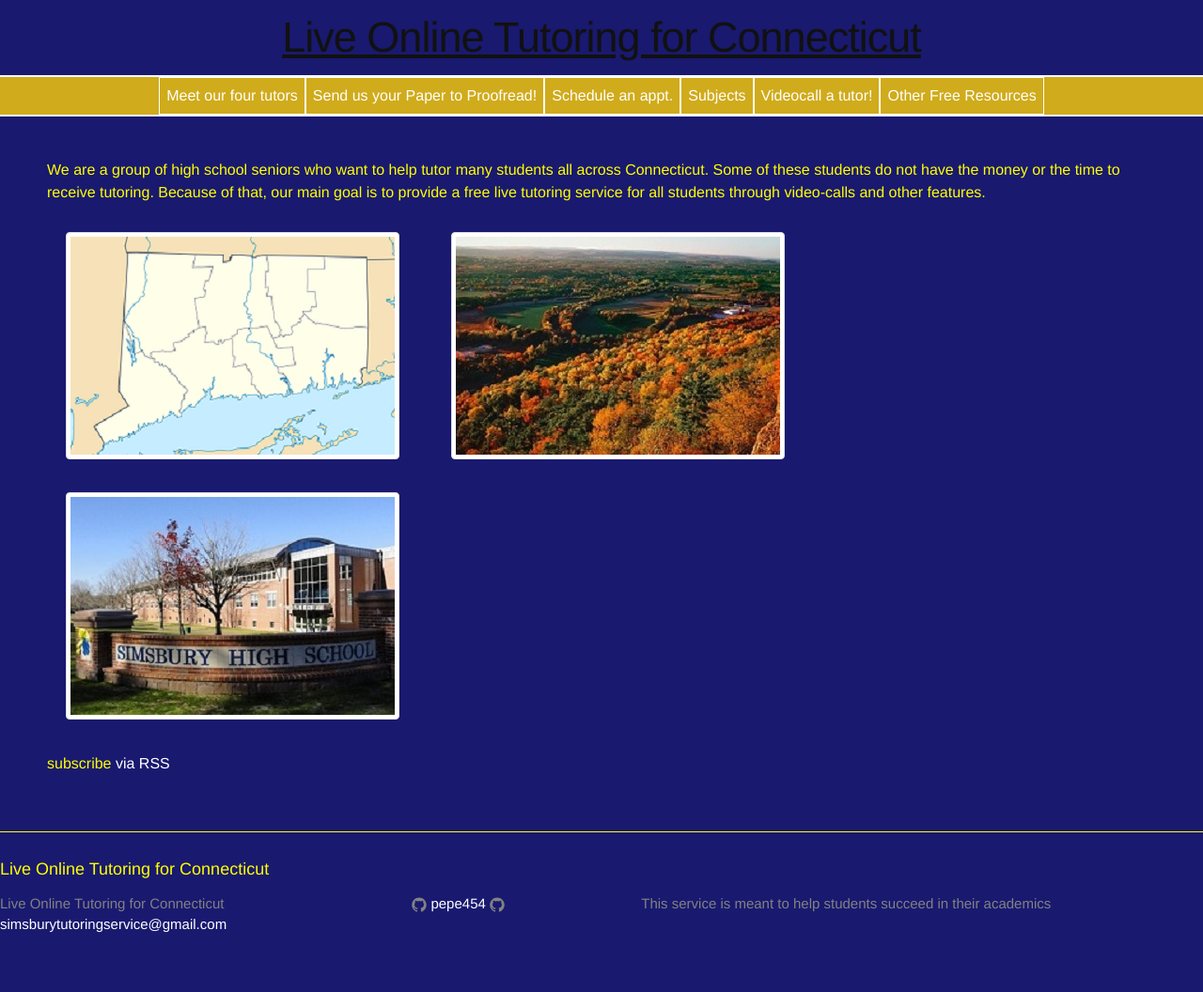
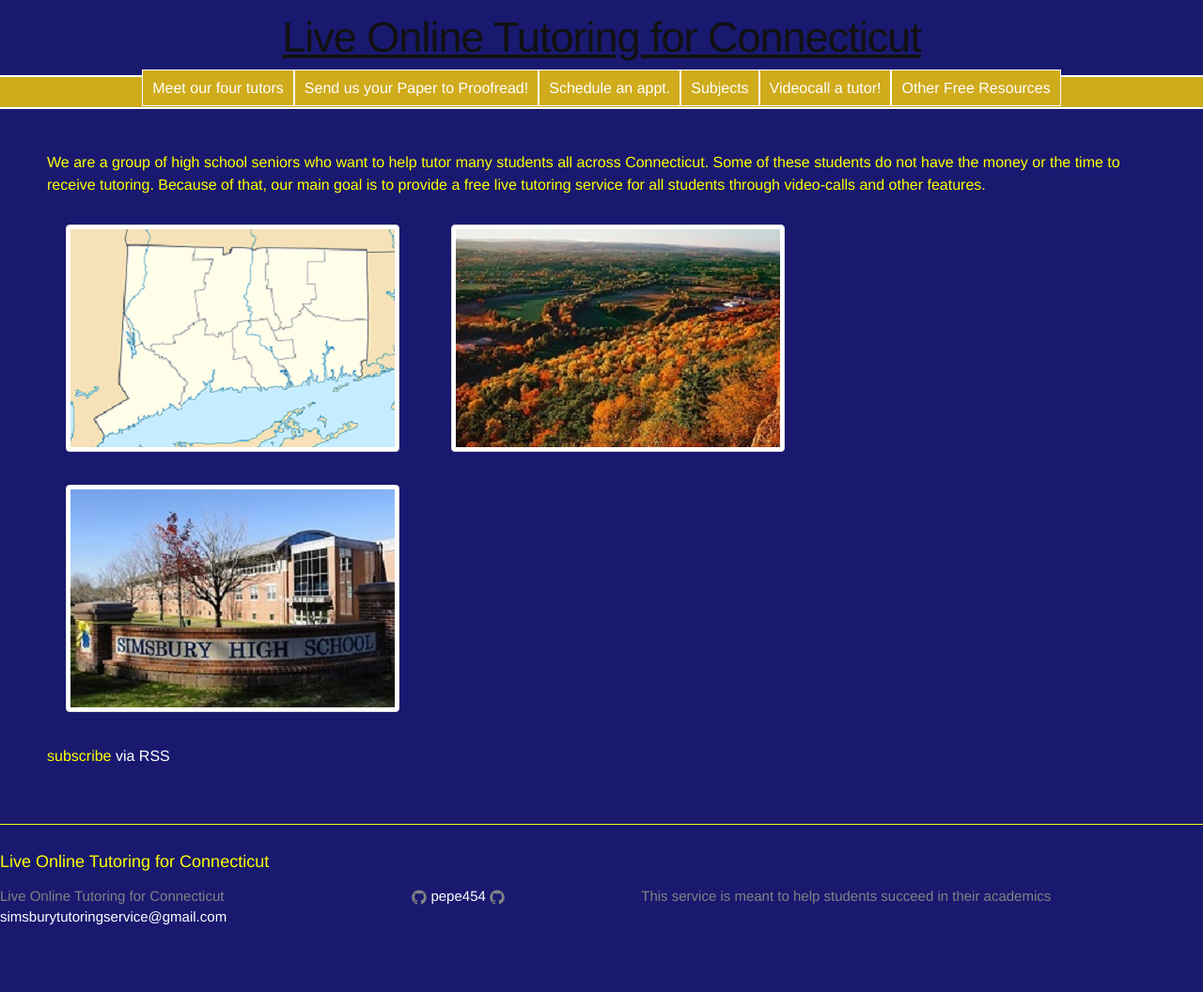
Before and after one commit to pepe454/pepe454.github.io, a Jekyll site: the page built from index.html, in a window 1280 px wide. Shown: the whole page at 94% size. Built offline with Jekyll 4.4.1, drawn with Linux system fonts in a browser that asks for light colours; the list of posts is cut into pages by our own code.

Commit message:
Update _layout.scss

```diff
--- a/_sass/_layout.scss
+++ b/_sass/_layout.scss
@@ -41,11 +41,10 @@
 
     .page-link {
         line-height: 30px;
-        display: inline-block;
         background-color: #d0ab1b;
         margin-left: 0;
         margin-right: 0;
-        padding: 7px;
+        padding: 10px;
         border: 1px solid white;
         font-size: $base-font-size;
         color: white;
```
